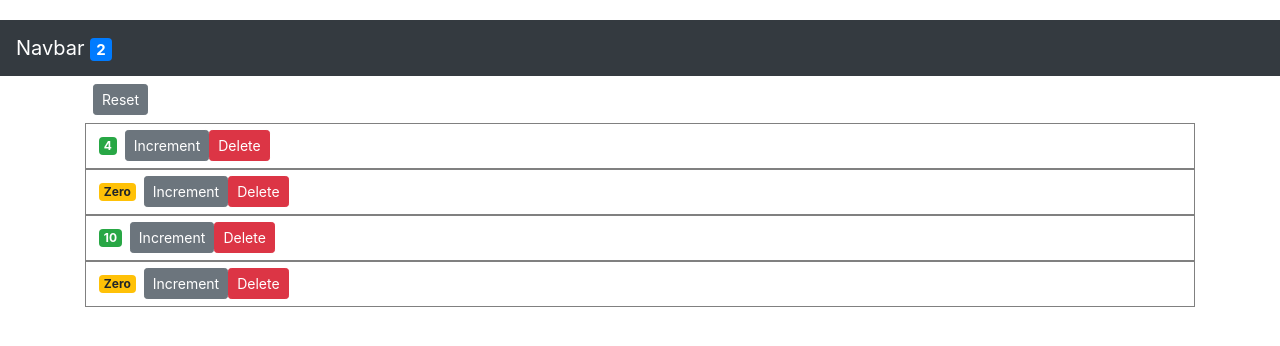
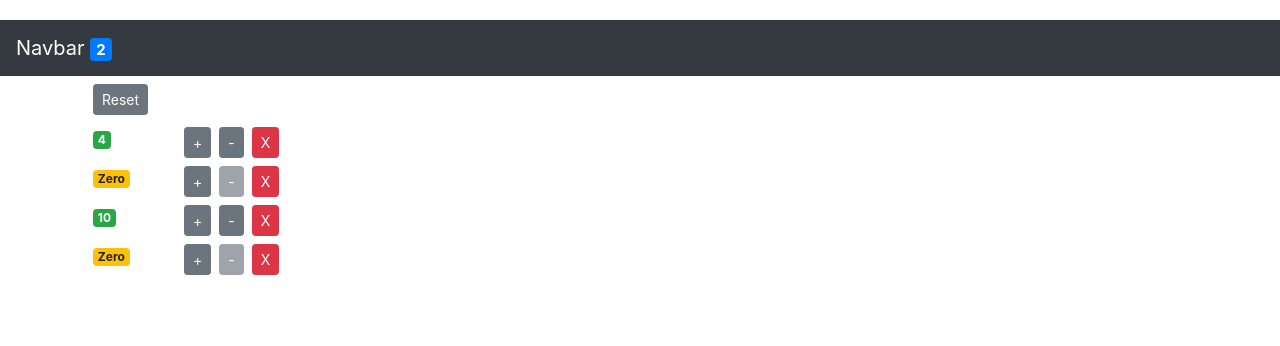
Before and after one commit to mdabutaleb/learning-react-js, a React (Create React App) app: page / in a window 1280 px wide. Shown: the top 346 px of the page. Built offline with nearby package versions, Linux system fonts and the light colour scheme.

Commit message:
Decrement exercise done

```diff
--- a/src/App.js
+++ b/src/App.js
@@ -5,6 +5,10 @@ import Increments from "./projectComponent/increments";
 import Navbar from "./projectComponent/navbar";
 
 class App extends Component {
+    constructor(props) {
+        super(props);
+        console.log('App constructor');
+    }
 
 
     state = {
@@ -45,6 +49,16 @@ class App extends Component {
         })
 
     }
+    handleDecrement = counter => {
+        const counters = [...this.state.counters];
+        const index = counters.indexOf(counter);
+        counters[index] = {...counter}
+        counters[index].value--
+        this.setState({
+            counters
+        })
+
+    }
 
     totalCount = () => {
         const totalCount = this.state.counters.filter(c => c.value > 0).length
@@ -52,7 +66,13 @@ class App extends Component {
         // return a;
     }
 
+    componentDidMount() {
+        console.log('Component mounting')
+    }
+
+
     render() {
+        console.log('App rendering')
         return (
             <React.Fragment>
                 <Navbar totalCount={this.totalCount()}/>
@@ -62,6 +82,7 @@ class App extends Component {
                         onIncrement={this.handleIncrement}
                         onReset={this.handleReset}
                         onDelete={this.handleDelete}
+                        onDecrement={this.handleDecrement}
                     />
                 </div>
             </React.Fragment>
--- a/src/projectComponent/increment.jsx
+++ b/src/projectComponent/increment.jsx
@@ -2,33 +2,50 @@ import React, {Component} from 'react';
 
 class Increment extends Component {
 
+    render() {
+        const { onDelete, counter, onIncrement, onDecrement} = this.props;
+        return (
+            <div>
+                <div className="row">
+                    <div className="col-sm-1">
+                        <span className={this.getBadgesClasses(counter)}>{this.getTotal(counter)}</span>
+                    </div>
+                    <div className="col-md-2">
 
-    render() {
-        return (
-            <div style={{border: '1px solid gray', padding: '5px'}}>
+                        <button className="btn btn-secondary btn-sm m-1 "
+                                onClick={() => onIncrement(counter)}> +
+                        </button>
 
-                <span className={this.getClasses()}>{this.formatvalue()}</span>
-                <button className="btn btn-secondary btn-sm"
-                        onClick={() => this.props.onIncrement(this.props.counter)}>Increment
-                </button>
-                <button className="btn btn-danger btn-sm"
-                        onClick={() => this.props.onDelete(this.props.counter.id)}>Delete
-                </button>
+                        <button className="btn btn-secondary btn-sm m-1" disabled={this.getDisabledClass(counter)}
+                                onClick={() => onDecrement(counter)}> -
+                        </button>
+
+                        <button className="btn btn-danger btn-sm m-1"
+                                onClick={() => onDelete(counter.id)}> X
+                        </button>
+                    </div>
+
+                </div>
+
 
             </div>
         );
     }
 
-    getClasses() {
+    getBadgesClasses(counter) {
         let classes = 'badge m-2 badge-'
-        classes += this.props.counter.value === 0 ? 'warning' : 'success';
+        classes += counter.value === 0 ? 'warning' : 'success';
         return classes;
 
     }
 
-    formatvalue() {
-        const value = this.props.counter.value;
-        return value === 0 ? 'Zero' : value;
+    getDisabledClass(counter) {
+                return counter.value === 0 ? true : '';
+    };
+
+    getTotal(counter) {
+
+        return counter.value === 0 ? 'Zero' : counter.value;
     }
 
 }
--- a/src/projectComponent/increments.jsx
+++ b/src/projectComponent/increments.jsx
@@ -4,7 +4,8 @@ import Increment from "./increment";
 class Increments extends Component {
 
     render() {
-        const {onReset, onDelete, counters, onIncrement} = this.props;
+        console.log('Increments rendering')
+        const {onReset, onDelete, counters, onIncrement, onDecrement} = this.props;
         return (
             <div>
                 <button className="btn btn-secondary btn-sm m-2" onClick={onReset}>Reset</button>
@@ -15,6 +16,7 @@ class Increments extends Component {
                                 counter={counter}
                                 onDelete={onDelete}
                                 onIncrement={onIncrement}
+                                onDecrement={onDecrement}
                             >
                             </Increment>
 
```
